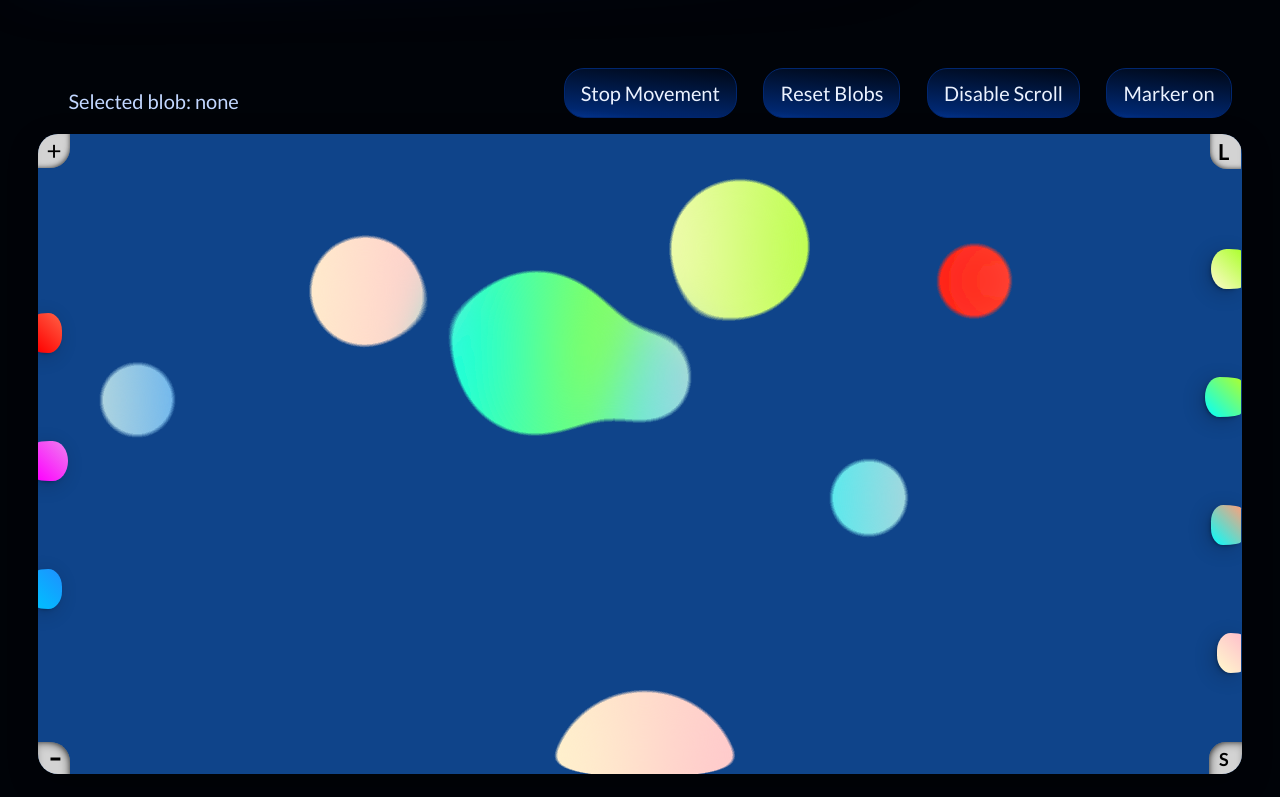
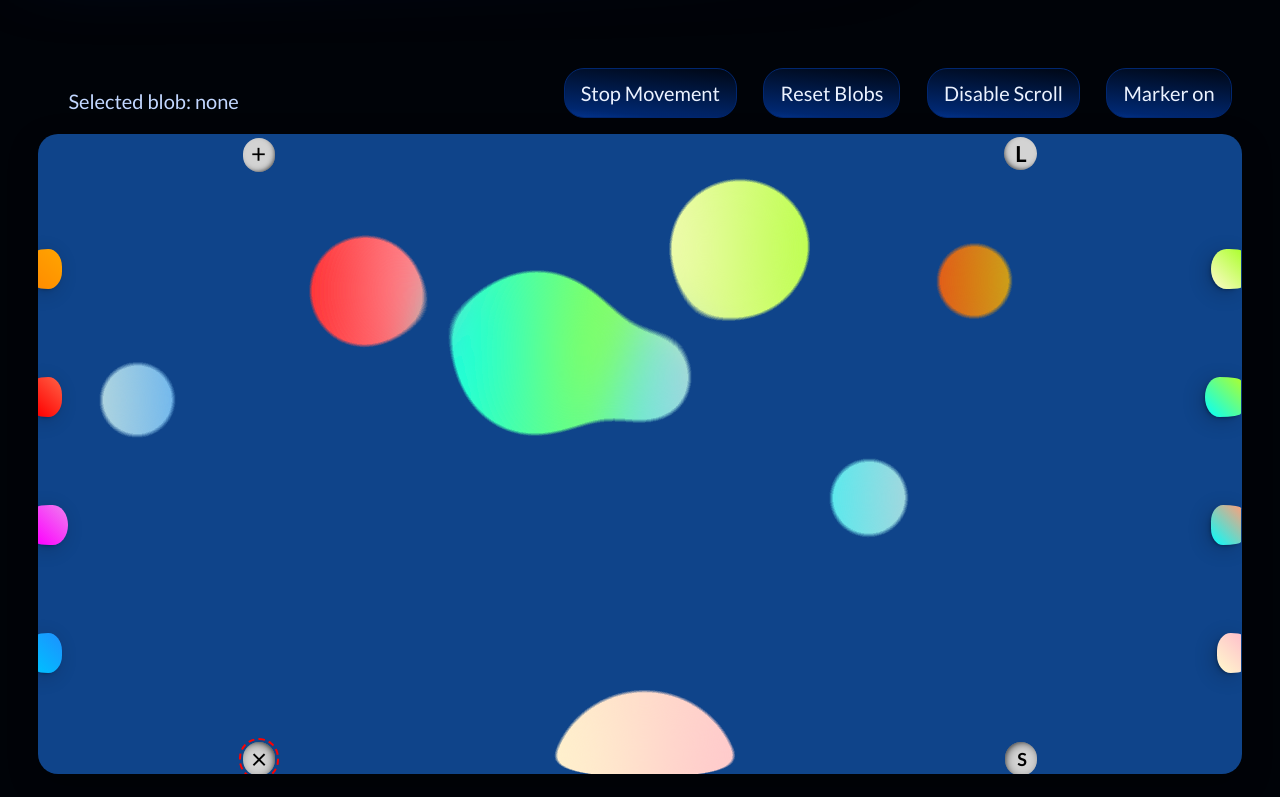
Before and after one commit to jenniina/react-sub-site, a React (Vite) app: page /portfolio/blob in a window 1280 px wide. Shown: the part 2260-3057 px from the top of the page. Built offline with nearby package versions, Linux system fonts and the light colour scheme; no server answers.

Commit message:
add orange

```diff
--- a/src/components/Blob/blobJS.tsx
+++ b/src/components/Blob/blobJS.tsx
@@ -34,6 +34,7 @@ export default function BlobJS() {
   const colorBlockCyanPink0 = useRef() as RefObject<HTMLDivElement>
   const colorBlockPinkYellow0 = useRef() as RefObject<HTMLDivElement>
 
+  const colorBlockOrange = useRef() as RefObject<HTMLDivElement>
   const colorBlockRed = useRef() as RefObject<HTMLDivElement>
   const colorBlockPurple = useRef() as RefObject<HTMLDivElement>
   const colorBlockBlue = useRef() as RefObject<HTMLDivElement>
@@ -198,7 +199,7 @@ export default function BlobJS() {
   const makeAnew = (amount: number) => {
     for (let i: number = 0; i < amount; i++) {
       const colorswitch = () => {
-        let number: number = Math.round(getRandomMinMax(0.1, 7))
+        let number: number = Math.ceil(getRandomMinMax(0.1, 7))
         switch (number) {
           case 1:
             color1 = 'lemonchiffon'
@@ -228,6 +229,9 @@ export default function BlobJS() {
             color1 = 'deepskyblue'
             color2 = 'dodgerblue'
             break
+          default:
+            color1 = 'cyan'
+            color2 = 'greenyellow'
         }
         return [color1, color2]
       }
@@ -317,13 +321,11 @@ export default function BlobJS() {
         document.body.style.overflow = 'auto'
       }
     }
-
     document.addEventListener('keydown', handleKeyDown)
-
     return () => {
       document.removeEventListener('keydown', handleKeyDown)
     }
-  }, [])
+  }, [scroll])
 
   //SLIDERS
 
@@ -476,14 +478,16 @@ export default function BlobJS() {
     if (makeLarger0.current && dragWrap.current)
       place(
         makeLarger0.current,
-        100 - (makeLarger0.current.offsetWidth / dragWrap.current.offsetWidth) * 100,
-        0
+        83 - (makeLarger0.current.offsetWidth / dragWrap.current.offsetWidth) * 100,
+        0.5
       )
 
-    if (colorBlockRed.current && dragWrap.current) place(colorBlockRed.current, 0, 28)
+    if (colorBlockOrange.current && dragWrap.current)
+      place(colorBlockOrange.current, 0, 18)
+    if (colorBlockRed.current && dragWrap.current) place(colorBlockRed.current, 0, 38)
     if (colorBlockPurple.current && dragWrap.current)
-      place(colorBlockPurple.current, 0, 48)
-    if (colorBlockBlue.current && dragWrap.current) place(colorBlockBlue.current, 0, 68)
+      place(colorBlockPurple.current, 0, 58)
+    if (colorBlockBlue.current && dragWrap.current) place(colorBlockBlue.current, 0, 78)
 
     if (colorBlockYellowLime0.current && dragWrap.current)
       place(
@@ -520,9 +524,10 @@ export default function BlobJS() {
     if (makeSmaller0.current && dragWrap.current)
       place(
         makeSmaller0.current,
-        100 - (makeSmaller0.current.offsetWidth / dragWrap.current.offsetWidth) * 100,
+        83 - (makeSmaller0.current.offsetWidth / dragWrap.current.offsetWidth) * 100,
         95
       )
+    if (deleteBlob0.current && dragWrap.current) place(deleteBlob0.current, 17, 95)
   }
   function place(element: HTMLElement, x_pos: number, y_pos: number) {
     if (element && dragWrap.current) {
@@ -614,6 +619,7 @@ export default function BlobJS() {
               dragUl0={dragUl0}
               saveDraggables={saveDraggables}
               getPosition={getPosition}
+              colorBlockOrange={colorBlockOrange}
               colorBlockRed={colorBlockRed}
               colorBlockPurple={colorBlockPurple}
               colorBlockBlue={colorBlockBlue}
@@ -641,6 +647,11 @@ export default function BlobJS() {
               setFocusedBlob={setFocusedBlob}
             />
           </div>
+          <div
+            ref={colorBlockOrange}
+            className='colorblock color-orange'
+            id={`color-orange${d}`}
+          ></div>
           <div
             ref={colorBlockRed}
             className='colorblock color-red'
@@ -686,7 +697,7 @@ export default function BlobJS() {
             +
           </div>
           <div ref={deleteBlob0} className='delete-blob' id={`delete-blob${d}`}>
-            -
+            &times;
           </div>
         </div>
         <div className='drag-slider-wrap'>
--- a/src/components/Blob/components/DragComponent.tsx
+++ b/src/components/Blob/components/DragComponent.tsx
@@ -41,6 +41,7 @@ interface DragComponentProps {
   colorBlockCyanYellow0: RefObject<HTMLDivElement>
   colorBlockCyanPink0: RefObject<HTMLDivElement>
   colorBlockPinkYellow0: RefObject<HTMLDivElement>
+  colorBlockOrange: RefObject<HTMLDivElement>
   colorBlockRed: RefObject<HTMLDivElement>
   colorBlockPurple: RefObject<HTMLDivElement>
   colorBlockBlue: RefObject<HTMLDivElement>
@@ -144,6 +145,18 @@ const DragComponent = (props: DragComponentProps) => {
     let value = (e.target as HTMLElement).style.getPropertyValue('--i')
     let scale = parseFloat(value)
 
+    if (
+      props.colorBlockOrange.current &&
+      elementsOverlap(e.target as HTMLElement, props.colorBlockOrange.current)
+    ) {
+      color1 = 'darkorange'
+      color2 = 'orange'
+      ;(
+        e.target as HTMLElement
+      ).style.background = `linear-gradient(${angle}, ${color1},${color2})`
+      ;(e.target as HTMLElement).removeAttribute('class')
+      ;(e.target as HTMLElement).classList.add('dragzone', 'color-orange')
+    }
     if (
       props.colorBlockRed.current &&
       elementsOverlap(e.target as HTMLElement, props.colorBlockRed.current)
--- a/src/pages/pages-portfolio/css/blob.css
+++ b/src/pages/pages-portfolio/css/blob.css
@@ -447,12 +447,12 @@ body.dark-mode .site #drag-container1 .dragzone:focus {
 }
 .make-larger {
   font-size: 1.1rem;
-  line-height: 1.6;
-  padding-right: 0.2em;
-  width: 1.4em;
-  height: 1.6em;
-  top: 0;
-  border-radius: 0 0 0 var(--corner2);
+  line-height: 1.5;
+  padding-left: 0.05em;
+  width: 1.5em;
+  height: 1.5em;
+  top: 0.2rem;
+  border-radius: var(--corner2);
   -webkit-box-shadow: -0.2rem 0.2rem 0.5rem rgba(0, 0, 0, 0.4);
   box-shadow: -0.2rem 0.2rem 0.5rem rgba(0, 0, 0, 0.4);
 }
@@ -475,14 +475,13 @@ body.dark-mode .site #drag-container1 .dragzone:focus {
   border-left-color: var(--tooltip-color);
 }
 .make-smaller {
-  --bottom: -2rem;
+  --bottom: -2.2rem;
   font-size: 0.9rem;
-  padding-right: 0.2em;
+  padding-left: 0.1em;
   width: 1.8em;
   top: 0;
-  bottom: var(--bottom);
   line-height: 1.9;
-  border-radius: var(--corner2) 0 0 0;
+  border-radius: var(--corner2);
   -webkit-box-shadow: -0.2rem -0.2rem 0.5rem rgba(0, 0, 0, 0.4);
   box-shadow: -0.2rem -0.2rem 0.5rem rgba(0, 0, 0, 0.4);
 }
@@ -510,7 +509,7 @@ body.dark-mode .site #drag-container1 .dragzone:focus {
   width: 1.6rem;
   max-width: 2.5rem;
 }
-
+.colorblock.color-orange,
 .colorblock.color-red,
 .colorblock.color-purple,
 .colorblock.color-blue {
@@ -537,12 +536,13 @@ body.dark-mode .site #drag-container1 .dragzone:focus {
   box-shadow: 0.3em 0.5em 1em -0.5em rgba(0, 0, 0, 0.4);
 }
 .make-more {
-  top: 0;
+  top: 0.2rem;
+  left: 17%;
   font-size: 1.3rem;
   height: 1.7rem;
-  line-height: 1.3;
+  line-height: 1.2;
   padding-left: 0.4rem;
-  border-radius: 0 0 var(--corner) 0;
+  border-radius: var(--corner);
   -webkit-box-shadow: 0.2rem 0.2rem 0.5rem rgba(0, 0, 0, 0.4);
   box-shadow: 0.2rem 0.2rem 0.5rem rgba(0, 0, 0, 0.4);
 }
@@ -565,14 +565,21 @@ body.dark-mode .site #drag-container1 .dragzone:focus {
   border-right-color: var(--tooltip-color);
 }
 .delete-blob {
-  height: 2.3rem;
-  top: 95%;
-  font-size: 2rem;
-  line-height: 0.7;
-  padding-left: 0.5rem;
-  border-radius: 0 var(--corner) 0 0;
+  height: 1.7rem;
+  top: calc(100% - 2rem);
+  left: 17%;
+  font-size: 1.4rem;
+  line-height: 1.15;
+  padding-left: 0.4rem;
+  border-radius: var(--corner);
+  outline: dashed 0.1rem red;
+  outline-offset: 0.1rem;
   -webkit-box-shadow: 0.2rem -0.2rem 0.5rem rgba(0, 0, 0, 0.4);
   box-shadow: 0.2rem -0.2rem 0.5rem rgba(0, 0, 0, 0.4);
+}
+.delete-blob:hover {
+  outline-offset: 0.2rem;
+  outline-width: 0.2rem;
 }
 .delete-blob:hover::after {
   content: 'Remove a blob by bringing it to me! Keyboard use: press Delete with blob in focus';
@@ -682,6 +689,9 @@ body.dark-mode .site #drag-container1 .dragzone:focus {
 .colorblock.color-red {
   background: linear-gradient(45deg, red, tomato);
 }
+.colorblock.color-orange {
+  background: linear-gradient(45deg, darkorange, orange);
+}
 .exitblob {
   flex-basis: 100%;
   text-align: center;
```
Also changed, not shown: 5 other files (tests, documents, lock files or other folders).
